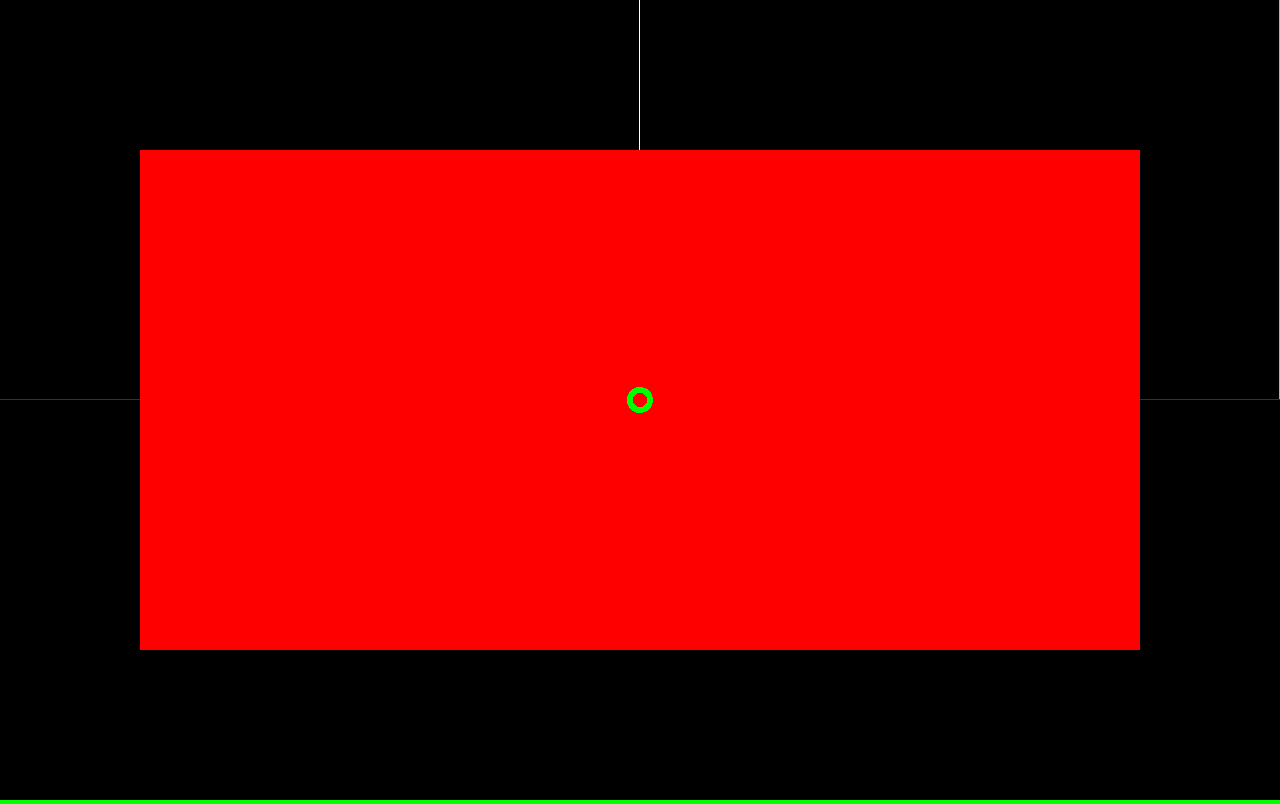
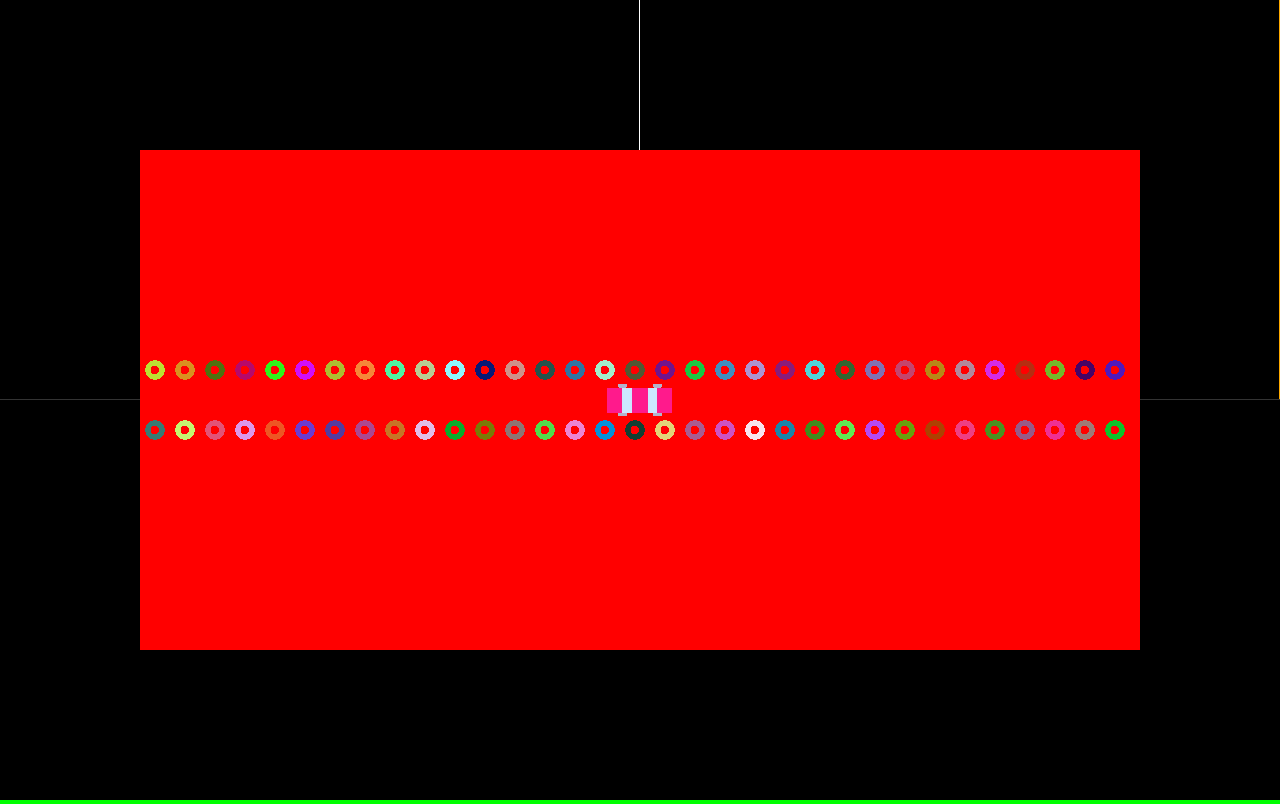
Before and after one commit to Anfifo/ProjCG, a plain HTML site: page index.html in a window 1280 px wide. Drawn offline with Linux system fonts and the light colour scheme.

Commit message:
Carro adicionado e delimitada pista com cheerios

```diff
--- a/index.html
+++ b/index.html
@@ -12,6 +12,9 @@
     </style>
     <script src="js/three.js"></script>
     <script src="js/base.js"></script>
+    <script src="js/basicCar.js"></script>
+    <script src="js/trackBuilder.js"></script>
+    <script src="js/miscellaneousElements.js"></script>
 </head>
 <body>
     <script>
--- a/js/base.js
+++ b/js/base.js
@@ -1,23 +1,23 @@
 var scene, camera, renderer;
-var material, geometry, mesh;
+var table, car;
 
 
 function createTorus(x, y, z) {
-	geometry = new THREE.TorusGeometry(10,3, 16, 100, Math.PI * 2);
-	material = new THREE.MeshBasicMaterial({color: 0x00ff00, wireframe: false});
+	geometry = new THREE.TorusGeometry(8,3, 16, 100, Math.PI * 2);
+	material = new THREE.MeshBasicMaterial({color: Math.random() * 0xffffff, wireframe: false});
 	mesh = new THREE.Mesh(geometry, material);
 
-	mesh.position.set(0,30,0);
+	mesh.position.set(x,y,z);
 	mesh.rotation.x = Math.PI/2;
 	scene.add(mesh);
 }
 
-function createTable(){
+function createTable(x,y,z){
 	geometry = new THREE.BoxGeometry(1000, 20, 500);
 	material = new THREE.MeshBasicMaterial({color: 0xff0000, wireframe: false});
 	mesh = new THREE.Mesh(geometry, material);
 
-	mesh.position.set(0,0,0);
+	mesh.position.set(x,y,z);
 	scene.add(mesh);
 }
 
@@ -81,9 +81,16 @@ function init(){
 
 	createCamera();
 
-	createTable();
+	table = createTable(0,0,0);
 
-	createTorus(0,0,0);
+	/**createTorus(0,20,0);
+	createTorus(10,20,0);*/
+
+	car = createBasicCar(0,6.5,0);
+	car.scale.set(5,5,5);
+	scene.add(car);
+
+	placeCheerios();
 
 	render();
 
--- /dev/null
+++ b/js/miscellaneousElements.js
@@ -0,0 +1,24 @@
+var material, geometry, mesh;
+
+function createTorus(x, y, z) {
+	geometry = new THREE.TorusGeometry(7,2.7, 16, 100, Math.PI * 2);
+	material = new THREE.MeshBasicMaterial({color: Math.random() * 0xffffff, wireframe: false});
+	mesh = new THREE.Mesh(geometry, material);
+
+	mesh.position.set(x,y,z);
+	mesh.rotation.x = Math.PI/2;
+	scene.add(mesh);
+
+
+}
+
+function createTable(x,y,z){
+	geometry = new THREE.BoxGeometry(1000, 20, 500);
+	material = new THREE.MeshBasicMaterial({color: 0xff0000, wireframe: false});
+	mesh = new THREE.Mesh(geometry, material);
+
+	mesh.position.set(x,y,z);
+	scene.add(mesh);
+
+	return mesh;
+}
--- /dev/null
+++ b/js/trackBuilder.js
@@ -0,0 +1,18 @@
+function fibonacci(number) {
+
+    var previous_first = 0, previous_second = 1, next = 1;
+
+    for(var i = 2; i <= number; i++) {
+        next = previous_first + previous_second;
+        previous_first = previous_second;
+        previous_second = next;
+    }
+    return next;
+};
+
+function placeCheerios(){
+	for (var i = -485; i<=485; i+=30){
+		createTorus(i,20,-30);
+        createTorus(i,20,30);
+	}
+}
```
